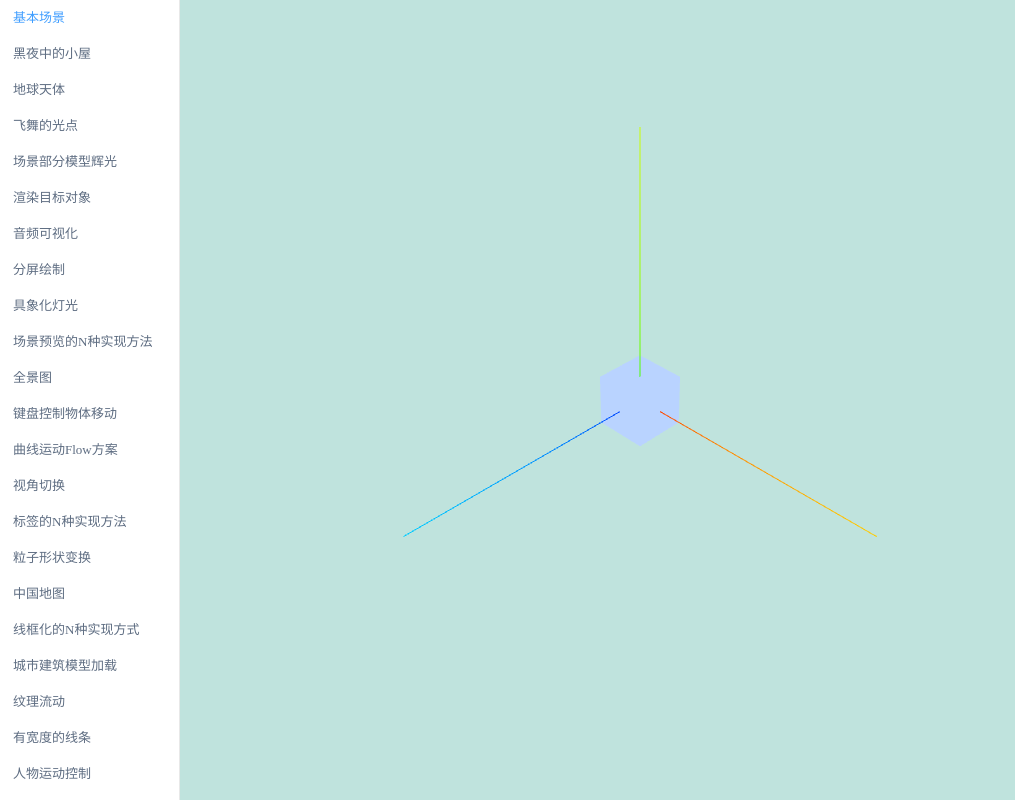
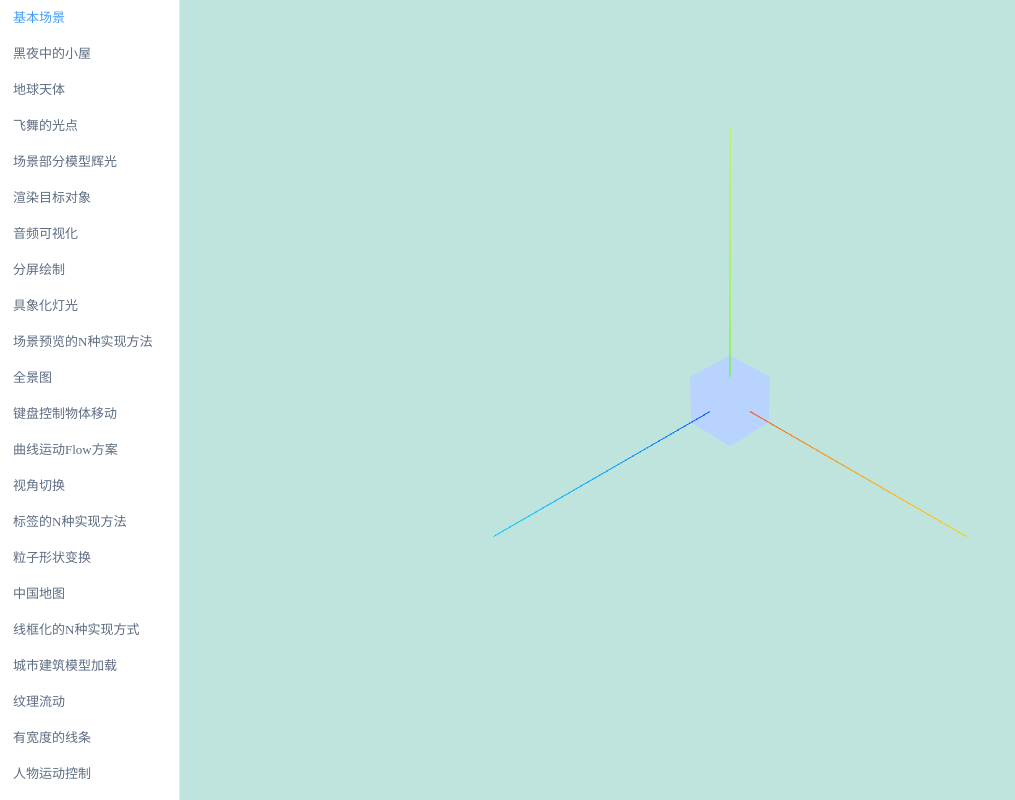
Before and after one commit to quyinggang/three3d, a Vue app: page /#/base in a window 1280 px wide. Shown: the whole page, without its empty margins (0-1015 px from the left). Built offline with nearby package versions, Linux system fonts and the light colour scheme.

Commit message:
refactor: layout

```diff
--- a/src/layouts/default.vue
+++ b/src/layouts/default.vue
@@ -87,7 +87,7 @@ watch(
 }
 
 .main {
-  width: 100%;
+  margin-left: 180px;
   height: 100%;
   background: #000;
 }
--- a/src/views/shaders/ShaderToy.vue
+++ b/src/views/shaders/ShaderToy.vue
@@ -14,8 +14,8 @@ const createScene = () => {
 
 const createCamera = (aspect) => {
   // 透视投影摄像机
-  const camera = new THREE.PerspectiveCamera(45, aspect, 1, 100)
-  camera.position.set(0, 0, 1)
+  const camera = new THREE.PerspectiveCamera(45, aspect, 0.1, 100)
+  camera.position.set(0, 0, 0.1)
   camera.lookAt(0, 0, 0)
   return camera
 }
```
